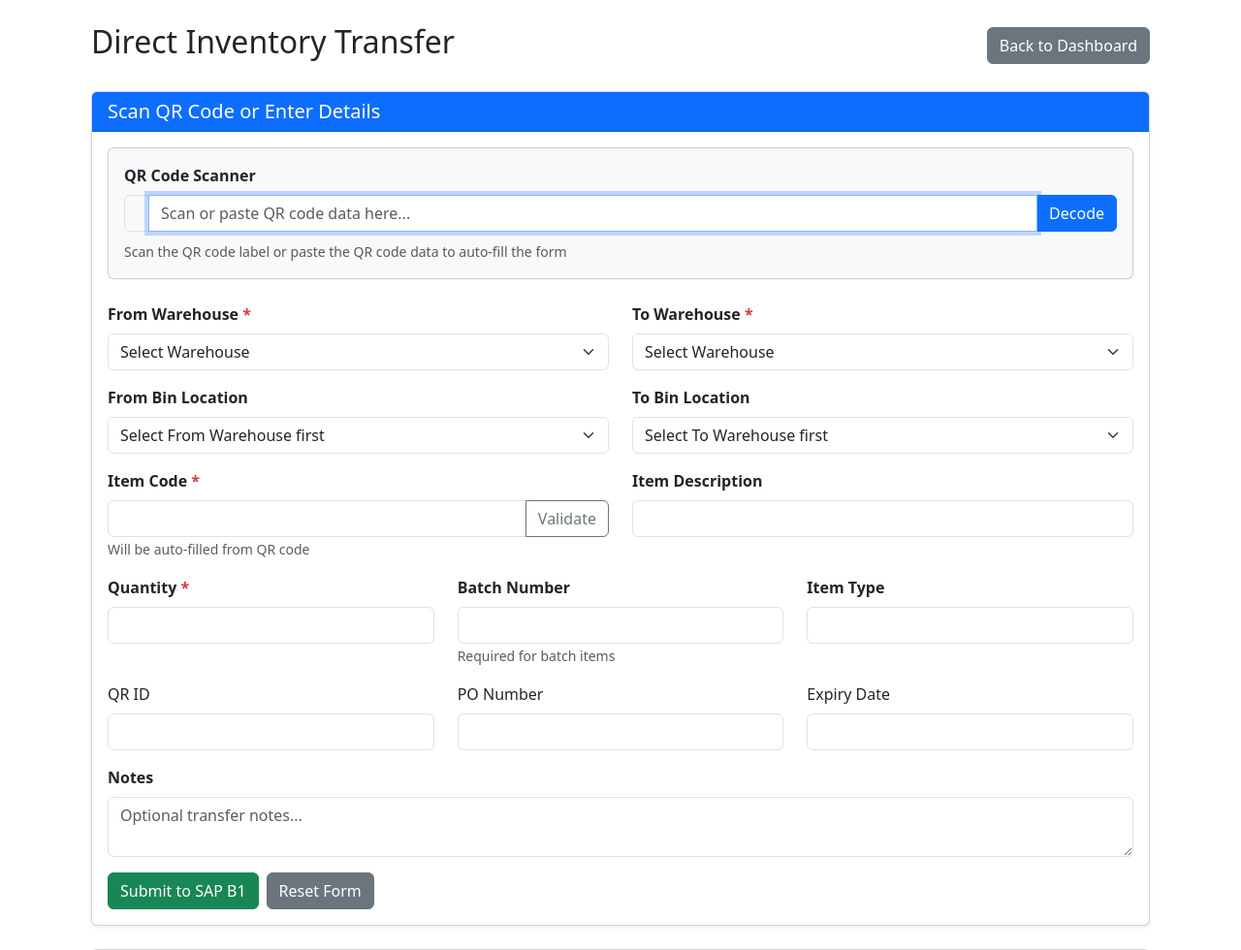
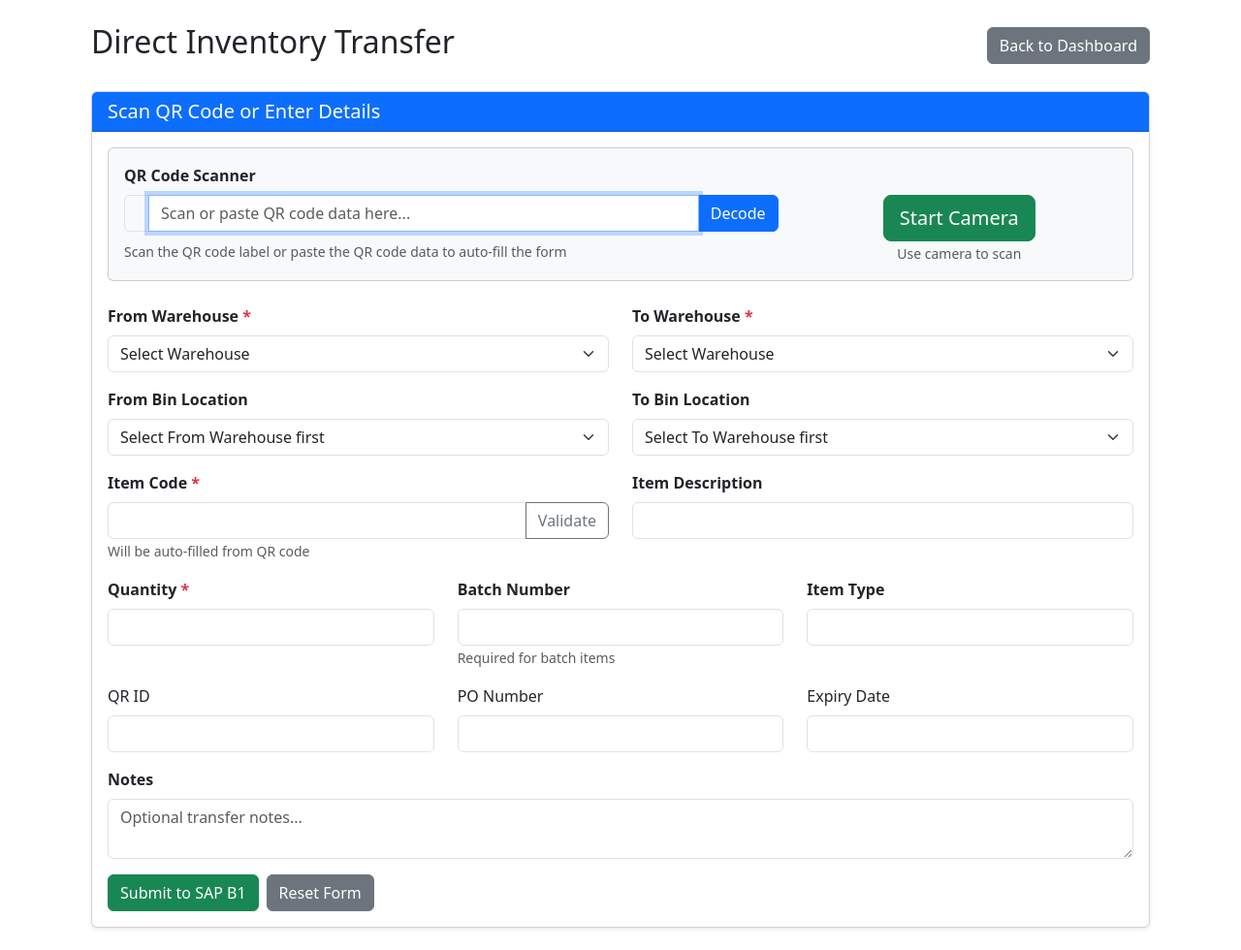
Before and after one commit to pragavigithub/Emerald_BarCode_20251111, a Flask app: page /direct-inventory-transfer/qr-scan in a window 1280 px wide. Shown: the part 106-1086 px from the top of the page at 97% size. Run offline with Flask 3, Linux system fonts and the light colour scheme; a user stored in the database is signed in; data that the repository does not hold is empty; parts of the project's set-up code (start-up, migrations or seed data) failed here and were passed over; some libraries are stand-ins or nearby versions.

Commit message:
Add camera scanning functionality to direct inventory transfer
Integrate camera-based QR code scanning into the Direct Inventory Transfer module, enabling users to scan QR codes using their device's camera via the 'startCameraBtn' and a video element in 'direct_inventory_transfer.html'.

Replit-Commit-Author: Agent
Replit-Commit-Session-Id: 35fd1591-8ee1-4ba7-87e9-39d35dd189bd
Replit-Commit-Checkpoint-Type: full_checkpoint
Replit-Commit-Event-Id: 80be0270-2ce4-46bf-8573-93ed4a369b9f
Replit-Commit-Screenshot-Url: https://storage.googleapis.com/screenshot-production-us-central1/7c4a07d6-d4c5-4868-a164-0787526a50cc/35fd1591-8ee1-4ba7-87e9-39d35dd189bd/b3uRrtw

```diff
--- a/modules/direct_inventory_transfer/templates/direct_inventory_transfer.html
+++ b/modules/direct_inventory_transfer/templates/direct_inventory_transfer.html
@@ -24,6 +24,8 @@
                         <div class="card bg-light">
                             <div class="card-body">
                                 <label class="form-label fw-bold">QR Code Scanner</label>
+                                <div class="row">
+                                    <div class="col-md-8">
                                         <div class="input-group mb-2">
                                             <span class="input-group-text"><i class="bi bi-upc-scan"></i></span>
                                             <input type="text" class="form-control" id="qrCodeInput"
@@ -33,6 +35,25 @@
                                             </button>
                                         </div>
                                         <small class="text-muted">Scan the QR code label or paste the QR code data to auto-fill the form</small>
+                                    </div>
+                                    <div class="col-md-4 text-center">
+                                        <button type="button" class="btn btn-success btn-lg" id="startCameraBtn">
+                                            <i class="bi bi-camera"></i> Start Camera
+                                        </button>
+                                        <br><small class="text-muted">Use camera to scan</small>
+                                    </div>
+                                </div>
+
+                                <!-- Camera Scanner Container (hidden by default) -->
+                                <div id="cameraScannerContainer" style="display: none; margin-top: 15px;">
+                                    <div class="text-center">
+                                        <video id="qrScannerVideo" style="width: 100%; max-width: 640px; border: 2px solid #007bff; border-radius: 8px;"></video>
+                                        <br>
+                                        <button type="button" class="btn btn-danger mt-2" id="stopCameraBtn">
+                                            <i class="bi bi-stop-circle"></i> Stop Camera
+                                        </button>
+                                    </div>
+                                </div>
                             </div>
                         </div>
                     </div>
@@ -187,6 +208,37 @@ document.addEventListener('DOMContentLoaded', function() {
     // Load warehouses on page load
     loadWarehouses();
     loadTransferHistory();
+
+    // Camera Scanner Functionality
+    document.getElementById('startCameraBtn').addEventListener('click', function() {
+        const container = document.getElementById('cameraScannerContainer');
+        const video = document.getElementById('qrScannerVideo');
+
+        container.style.display = 'block';
+        this.style.display = 'none';
+
+        // Start the barcode scanner
+        startBarcodeScanner('qrScannerVideo', function(scannedCode) {
+            console.log('QR Code scanned:', scannedCode);
+
+            // Put scanned code in the input field
+            document.getElementById('qrCodeInput').value = scannedCode;
+
+            // Stop the camera
+            stopBarcodeScanner();
+            container.style.display = 'none';
+            document.getElementById('startCameraBtn').style.display = 'block';
+
+            // Auto-decode the QR code
+            document.getElementById('decodeQrBtn').click();
+        });
+    });
+
+    document.getElementById('stopCameraBtn').addEventListener('click', function() {
+        stopBarcodeScanner();
+        document.getElementById('cameraScannerContainer').style.display = 'none';
+        document.getElementById('startCameraBtn').style.display = 'block';
+    });
 
     // QR Code Decode Button
     document.getElementById('decodeQrBtn').addEventListener('click', function() {
```
Also changed, not shown: replit.md (+1 -1 lines), 1 other file. Lines whose indentation alone changed are shown as unchanged.
